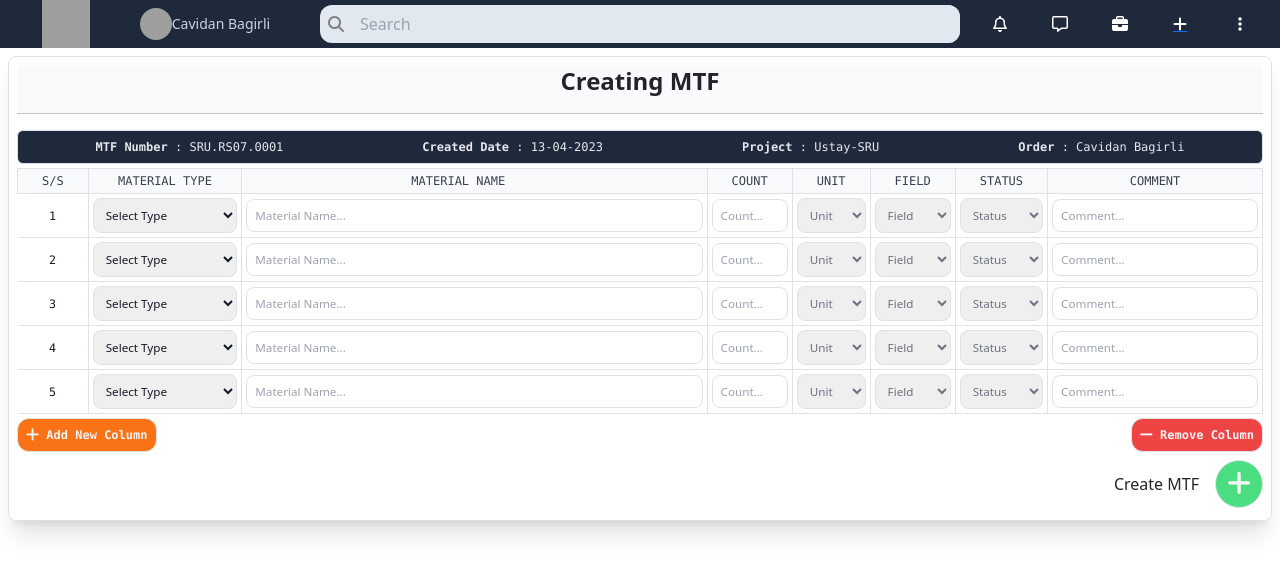
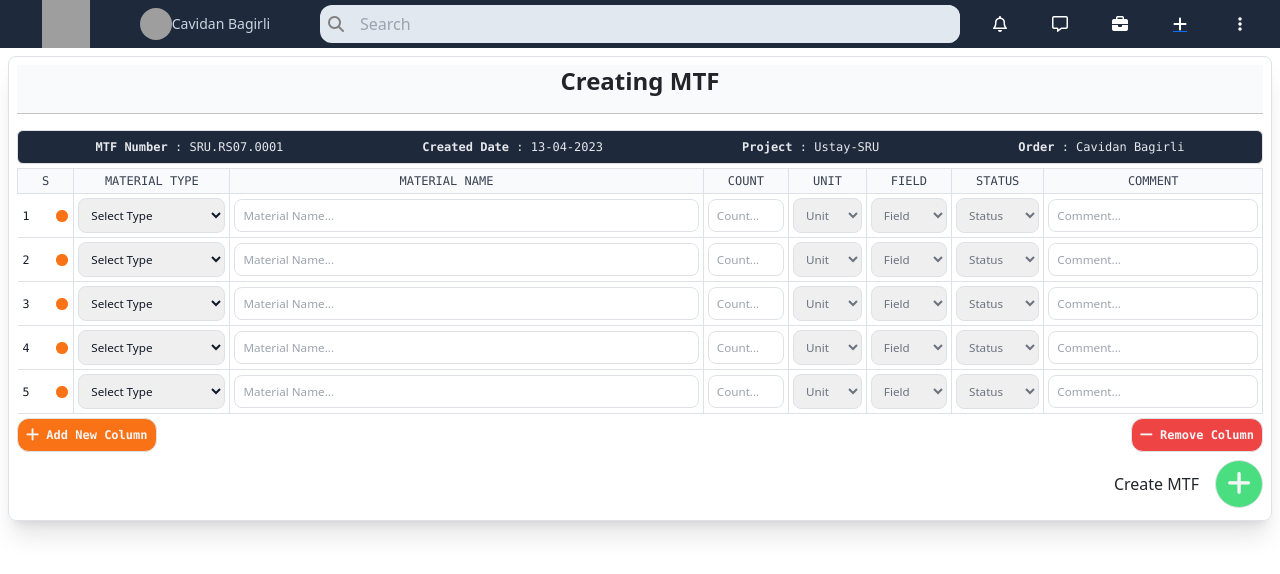
Before and after one commit to cavidanbagiri/UstaySCClient, a Vue app: page /order/createmtf in a window 1280 px wide. Shown: the top 574 px of the page. Built offline with nearby package versions, Linux system fonts and the light colour scheme; grey boxes are pictures that could not be loaded.

Commit message:
Fixing Table ping animation

```diff
--- a/src/components/MTF_Table_Comp.vue
+++ b/src/components/MTF_Table_Comp.vue
@@ -21,7 +21,7 @@
                 <tr>
 
                     <th scope="col" class="px-6 py-1 font-mono font-medium text-center border">
-                        S/S
+                        S
                     </th>
                     <th scope="col" class="px-6 py-1 font-mono font-medium text-center border">
                         <div class="w-18">
@@ -57,7 +57,13 @@
                 <tr v-for="i in row_size" class="bg-white border-b dark:bg-gray-800 dark:border-gray-700 hover:bg-gray-50 dark:hover:bg-gray-600 ">
 
                     <th scope="row" class="w-8 font-mono font-thin text-gray-900 whitespace-nowrap dark:text-white text-center" style="font-size: smaller;">
-                        <span>{{ i }}</span>
+                        <div class="flex justify-between items-center px-1">
+                            <span>{{ i }}</span>
+                            <span class="relative flex h-3 w-3">
+                                <span class="animate-ping absolute inline-flex h-full w-full rounded-full bg-orange-400 opacity-75"></span>
+                                <span class="relative inline-flex rounded-full h-3 w-3 bg-orange-500"></span>
+                            </span>
+                        </div>
                     </th>
                     <th scope="row" class="p-1 font-mono font-thin border text-gray-900 whitespace-nowrap dark:text-white" style="font-size: smaller;">
                         <!-- <input class="border outline-none font-sans rounded-lg w-full h-full p-2" type="text" placeholder="Material Type..."> -->
```
